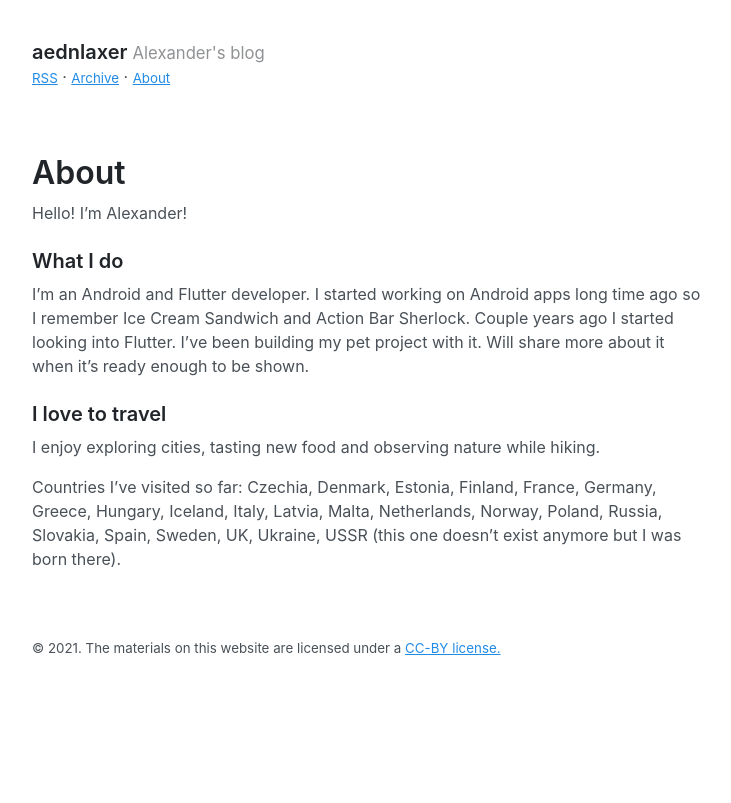
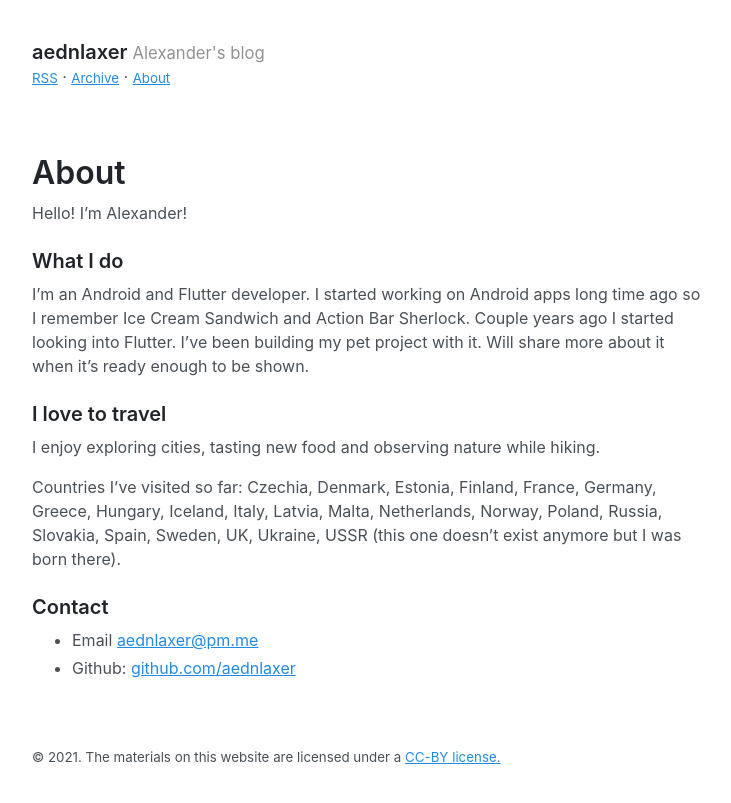
Before and after one commit to aednlaxer/aednlaxer.github.io, a Jekyll site: the page built from about.md, in a window 1280 px wide. Shown: the top 803 px of the page, without its empty margins (272-1003 px from the left). Built offline with Jekyll 4.4.1, drawn with Linux system fonts in a browser that asks for light colours.

Commit message:
Update about.md

```diff
--- a/about.md
+++ b/about.md
@@ -14,3 +14,8 @@ I'm an Android and Flutter developer. I started working on Android apps long tim
 I enjoy exploring cities, tasting new food and observing nature while hiking.
 
 Countries I've visited so far: Czechia, Denmark, Estonia, Finland, France, Germany, Greece, Hungary, Iceland, Italy, Latvia, Malta, Netherlands, Norway, Poland, Russia, Slovakia, Spain, Sweden, UK, Ukraine, USSR (this one doesn't exist anymore but I was born there).
+
+### Contact
+
+- Email <a href="mailto:aednlaxer@pm.me">aednlaxer@pm.me</a>
+- Github: <a href="https://github.com/aednlaxer">github.com/aednlaxer</a>
```
